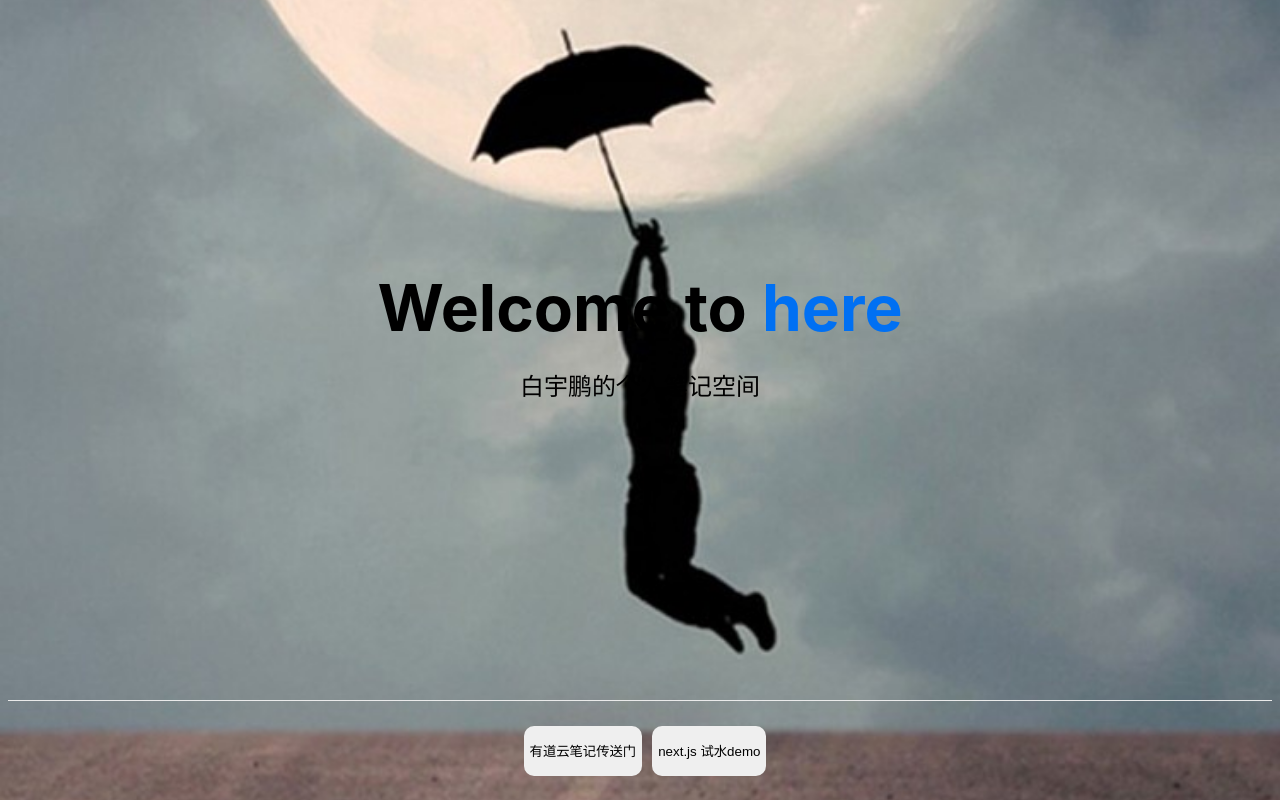
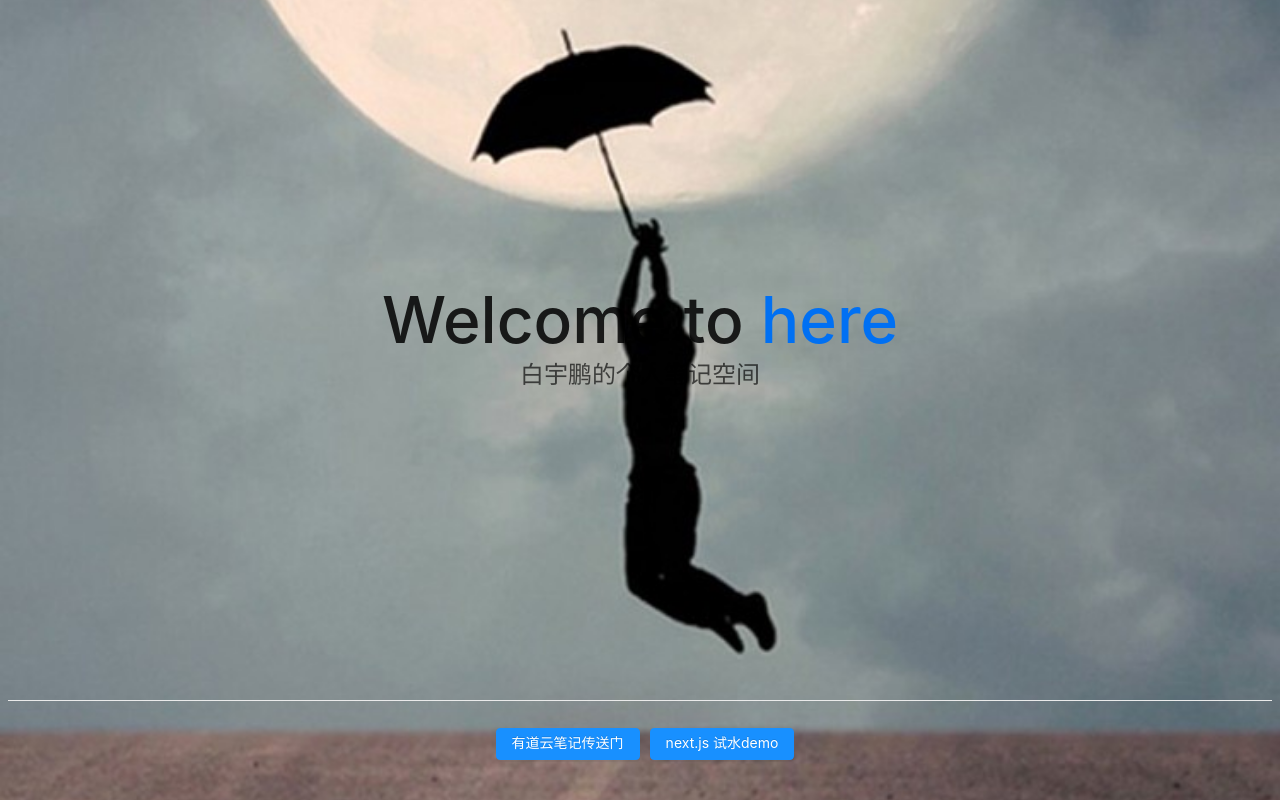
Before and after one commit to dreamSeekerYu/youdaoyun, a Next.js app: page / in a window 1280 px wide. Built offline with nearby package versions, Linux system fonts and the light colour scheme.

Commit message:
添加 antd

```diff
--- a/package.json
+++ b/package.json
@@ -10,6 +10,8 @@
   "dependencies": {
     "@zeit/next-css": "^1.0.1",
     "@zeit/next-sass": "^1.0.1",
+    "antd": "^4.1.4",
+    "babel-plugin-import": "^1.13.0",
     "next": "9.3.5",
     "node-sass": "^4.13.1",
     "react": "16.13.1",
--- a/pages/index.js
+++ b/pages/index.js
@@ -1,6 +1,8 @@
 import Head from 'next/head'
 import Link from 'next/link'
 import './index.css'
+import 'antd/dist/antd.css'
+import { Button } from 'antd'
 export default function Home() {
   return (
     <div className="container">
@@ -47,13 +49,16 @@ export default function Home() {
 
       <footer>
         <p>
-          <a href="http://note.youdao.com/noteshare?id=cdceb903fc357fcd530728e5c613dfd8">
-            <button>有道云笔记传送门</button>
-          </a>
-        </p>
-        <p>
+          <Button type="primary">
+            <a href="http://note.youdao.com/noteshare?id=cdceb903fc357fcd530728e5c613dfd8">
+              有道云笔记传送门
+            </a>
+          </Button>
+
           <Link href="/study/nuxt">
-            <button>next.js 试水demo</button>
+            <Button inline type="primary">
+              next.js 试水demo
+            </Button>
           </Link>
         </p>
 
--- a/pages/study/nuxt.js
+++ b/pages/study/nuxt.js
@@ -1,4 +1,5 @@
 import styles from './next.scss'
+import { Button } from 'antd'
 
 export default function NUXT_JS() {
   return (
@@ -26,6 +27,7 @@ export default function NUXT_JS() {
           因为您的页面可以构建一次并由CDN提供服务，这比让服务器根据每个请求呈现页面快得多
           `}
       </pre>
+      <Button type="primary">antd-button</Button>
     </div>
   )
 }
```
Also changed, not shown: .babelrc (added), 2 other files (tests, documents, lock files or other folders).
